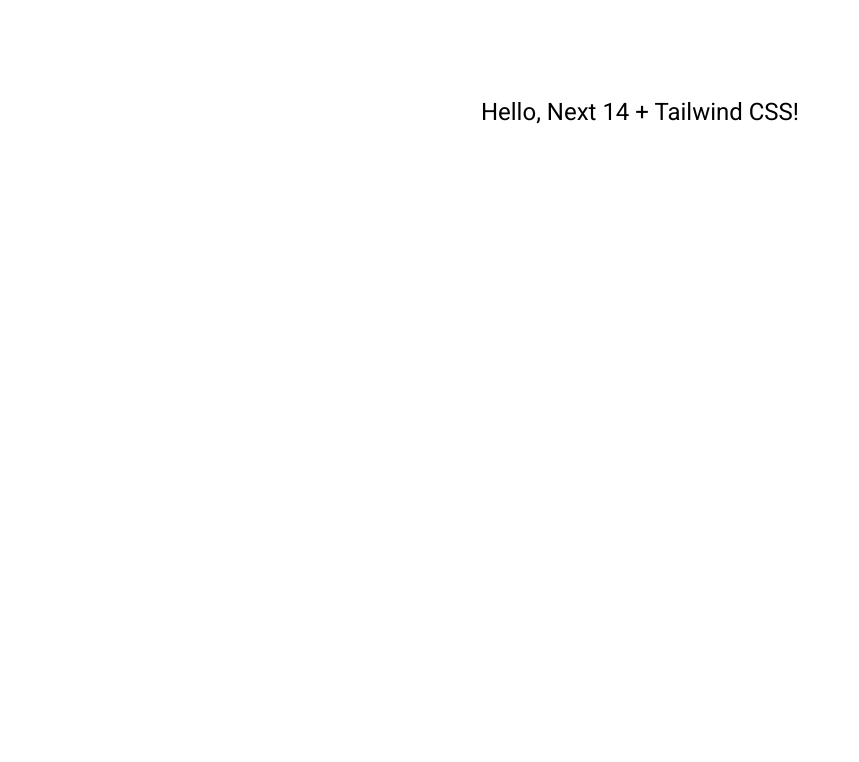
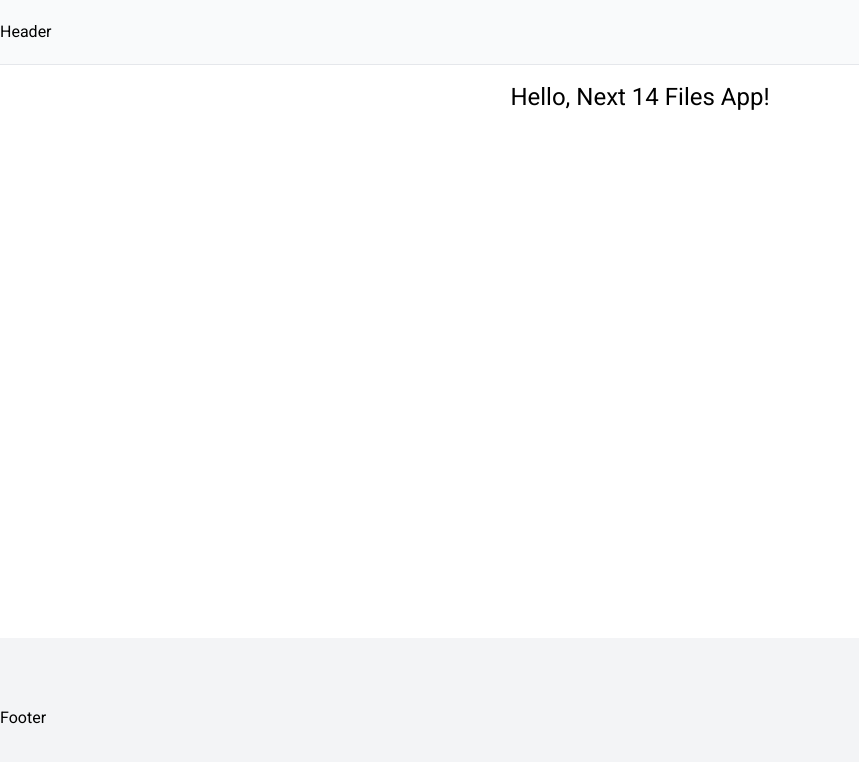
Before and after one commit to abr-ya/next-files-24, a Next.js app: page / in a window 1280 px wide. Shown: the top 762 px of the page, without its empty margins (0-859 px from the left). Built offline with nearby package versions, Linux system fonts and the light colour scheme.

Commit message:
feat: Add Header and Footer components

```diff
--- /dev/null
+++ b/app/_components/Footer.tsx
@@ -0,0 +1,9 @@
+const Footer = () => (
+  <div className="h-40 bg-gray-100 mt-12 flex items-center">
+    <div className="container mx-auto flex justify-between items-center">
+      <div>Footer</div>
+    </div>
+  </div>
+);
+
+export default Footer;
--- /dev/null
+++ b/app/_components/Header.tsx
@@ -0,0 +1,7 @@
+const Header = () => (
+  <div className="relative z-10 border-b py-5 bg-gray-50">
+    <div className="items-center container mx-auto justify-between flex">Header</div>
+  </div>
+);
+
+export default Header;
--- /dev/null
+++ b/app/_components/index.tsx
@@ -0,0 +1,2 @@
+export { default as Footer } from "./Footer";
+export { default as Header } from "./Header";
--- a/app/layout.tsx
+++ b/app/layout.tsx
@@ -2,17 +2,22 @@
 import { PropsWithChildren } from "react";
 import { Roboto } from "next/font/google";
 import "./globals.css";
+import { Footer, Header } from "./_components";
 
 const inter = Roboto({ subsets: ["latin"], weight: ["300", "400", "700", "900"] });
 
 export const metadata: Metadata = {
-  title: "Create Next App",
+  title: "Next Files App",
   description: "Next 14 + Tailwind CSS App",
 };
 
 const RootLayout = ({ children }: PropsWithChildren) => (
   <html lang="en">
-    <body className={inter.className}>{children}</body>
+    <body className={inter.className}>
+      <Header />
+      <main className="flex min-h-[calc(100vh-275px)] flex-col items-center justify-between p-4">{children}</main>
+      <Footer />
+    </body>
   </html>
 );
 
--- a/app/page.tsx
+++ b/app/page.tsx
@@ -1,7 +1,7 @@
 const Home = () => (
-  <main className="flex min-h-screen flex-col items-center justify-between p-24">
-    <h1 className="text-2xl">Hello, Next 14 + Tailwind CSS!</h1>
-  </main>
+  <>
+    <h1 className="text-2xl">Hello, Next 14 Files App!</h1>
+  </>
 );
 
 export default Home;
```
